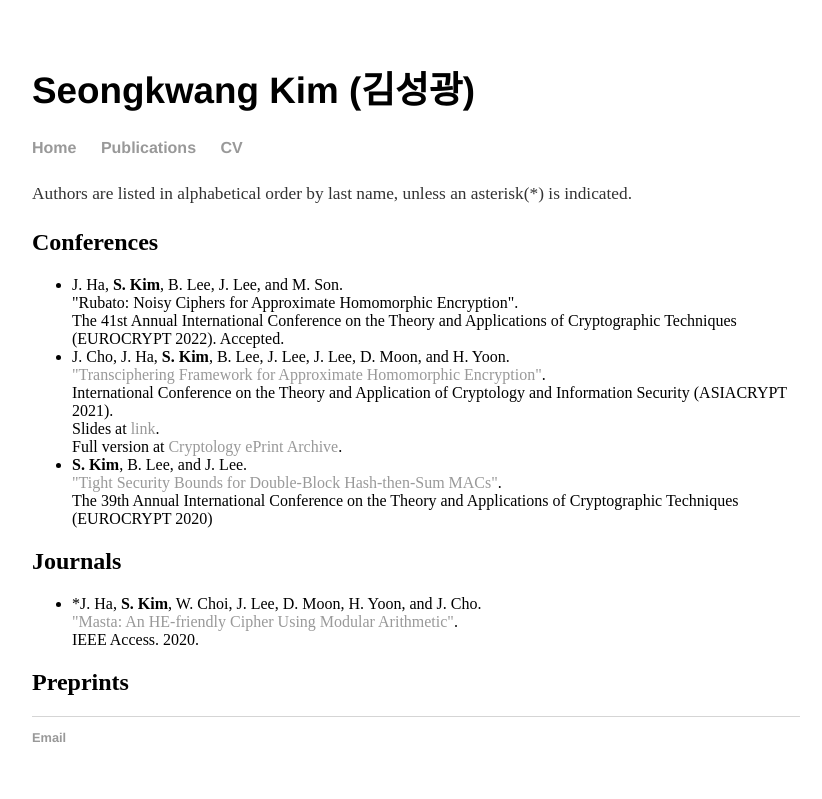
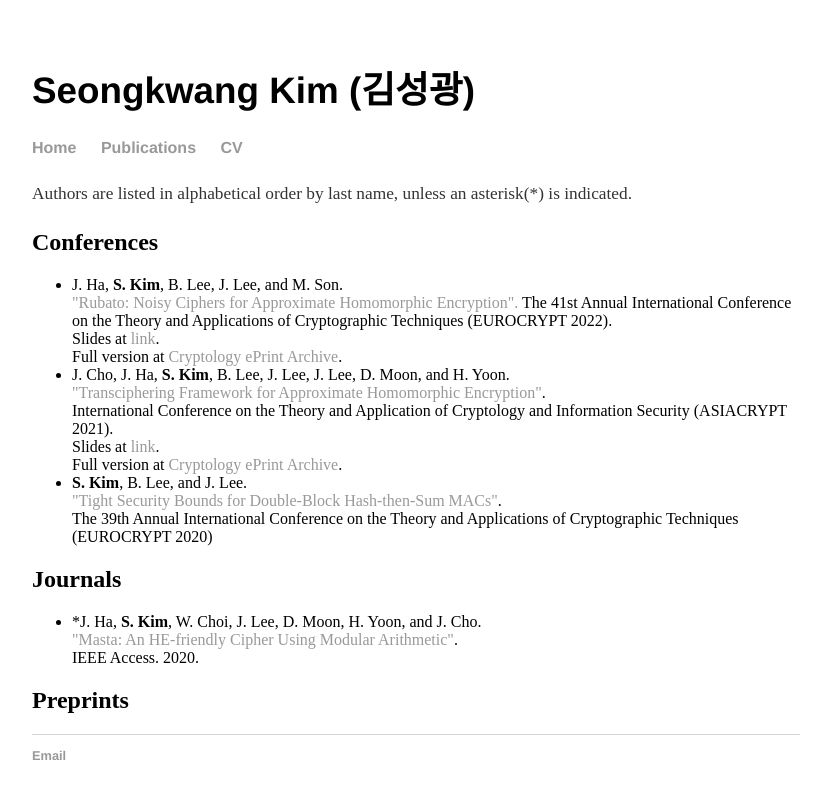
Before and after one commit to sgk1m/sgk1m.github.io, a Jekyll site: the page built from publications.html, in a window 1280 px wide. Shown: the top 799 px of the page, without its empty margins (224-1046 px from the left). Built offline with Jekyll 4.4.1, drawn with Linux system fonts in a browser that asks for light colours.

Commit message:
Update publications.html

```diff
--- a/publications.html
+++ b/publications.html
@@ -7,8 +7,10 @@ title: Publications - Seongkwang Kim
 	<h2>Conferences</h2>
 	<ul>
 		<li>J. Ha, <b>S. Kim</b>, B. Lee, J. Lee, and M. Son. <br>
-			"Rubato: Noisy Ciphers for Approximate Homomorphic Encryption". <br>
-			The 41st Annual International Conference on the Theory and Applications of Cryptographic Techniques (EUROCRYPT 2022). Accepted.
+			<a href="https://link.springer.com/chapter/10.1007/978-3-031-06944-4_20">"Rubato: Noisy Ciphers for Approximate Homomorphic Encryption". </a>
+			The 41st Annual International Conference on the Theory and Applications of Cryptographic Techniques (EUROCRYPT 2022). <br>
+			Slides at <a href="https://iacr.org/submit/files/slides/2022/eurocrypt/eurocrypt2022/256/slides.pdf">link</a>. <br>
+			Full version at <a href="https://eprint.iacr.org/2022/537">Cryptology ePrint Archive</a>.
 		</li>
 		<li>J. Cho, J. Ha, <b>S. Kim</b>, B. Lee, J. Lee, J. Lee, D. Moon, and H. Yoon. <br>
 			<a href="https://link.springer.com/chapter/10.1007/978-3-030-92078-4_22">"Transciphering Framework for Approximate Homomorphic Encryption"</a>. <br>
```
